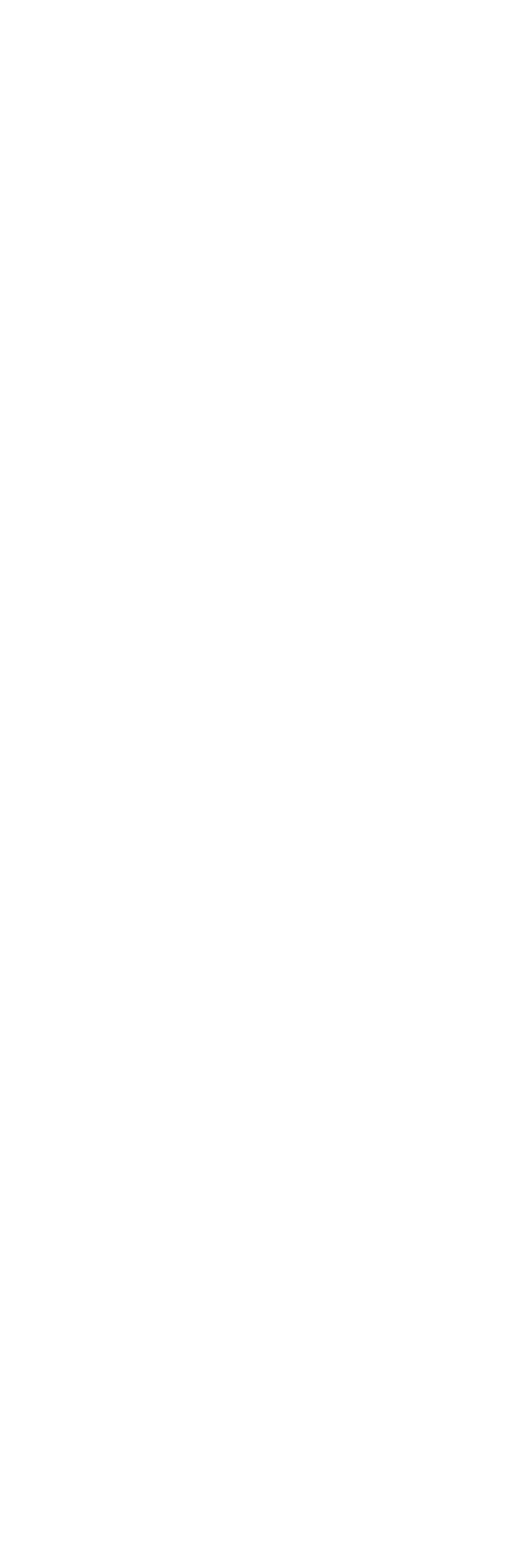
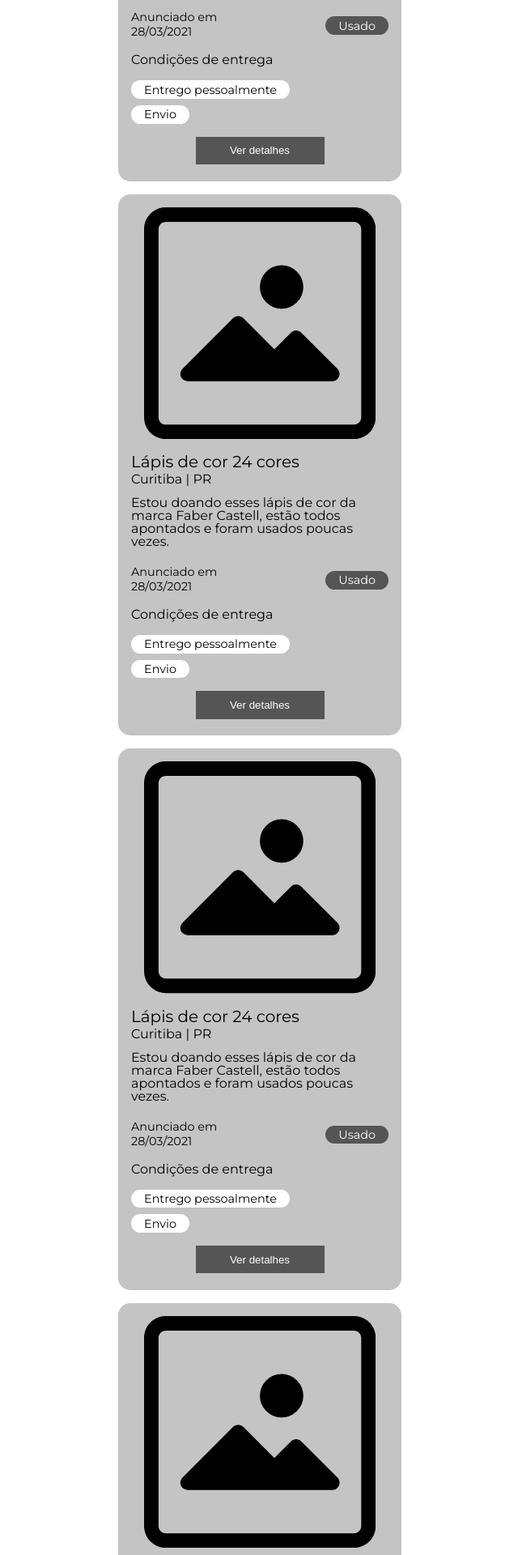
Before and after one commit to FCamara-Squad13/Mobile, a React (Create React App) app: page /teste in a window 1280 px wide. Shown: the part 500-2420 px from the top of the page at 81% size, without its empty margins (319-959 px from the left). Before the commit the page ends 800 px from the top, so only its background shows below. Built offline with nearby package versions, Linux system fonts and the light colour scheme.

Commit message:
Creates CardHolder component

```diff
--- /dev/null
+++ b/src/components/CardHolder/index.tsx
@@ -0,0 +1,18 @@
+import React from "react";
+
+import Card from "../Card";
+
+const CardHolder: React.FC = () => {
+  return (
+    <>
+      <Card />
+      <Card />
+      <Card />
+      <Card />
+      <Card />
+      <Card />
+    </>
+  );
+};
+
+export default CardHolder;
--- a/src/pages/Teste/index.tsx
+++ b/src/pages/Teste/index.tsx
@@ -1,8 +1,15 @@
 import React from "react";
 import "./style.css";
 
+import CardHolder from "../../components/CardHolder";
+
 const Teste: React.FC = () => {
-  return <h1>testando</h1>;
+  return (
+    <>
+      <h1>testando</h1>
+      <CardHolder />
+    </>
+  );
 };
 
 export default Teste;
```
Also changed, not shown: src/components/CardHolder/style.css (added).
